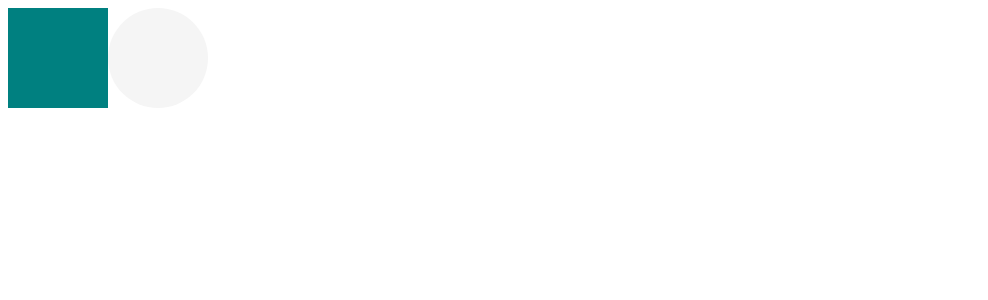
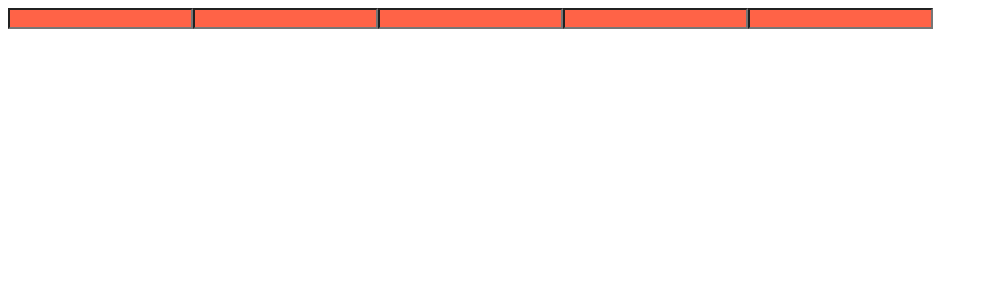
Before and after one commit to devfrank9/coin-tracker, a React (Create React App) app: page / in a window 1280 px wide. Shown: the top 300 px of the page, without its empty margins (0-988 px from the left). Built offline with nearby package versions, Linux system fonts and the light colour scheme.

Commit message:
여러 tag에 속성값 동일하게 넣는방법

```diff
--- a/src/App.js
+++ b/src/App.js
@@ -3,21 +3,26 @@
 const Father = styled.div`
   display: flex;
 `;
-const Box = styled.div`
-  background-color: ${(props) => props.bgColor};
-  width: 100px;
-  height: 100px;
+
+const Btn = styled.button`
+  color: white;
+  background-color: tomato;
+  border: 0;
+  border-radius: 15px;
 `;
 
-const Circle = styled(Box)`
-  border-radius: 50px;
+const Input = styled.input.attrs({ required: true, minLength: "10" })`
+  background-color: tomato;
 `;
 
 function App() {
   return (
-    <Father>
-      <Box bgColor="teal" />
-      <Circle bgColor="whitesmoke" />
+    <Father as="header">
+      <Input />
+      <Input />
+      <Input />
+      <Input />
+      <Input />
     </Father>
   );
 }
```
